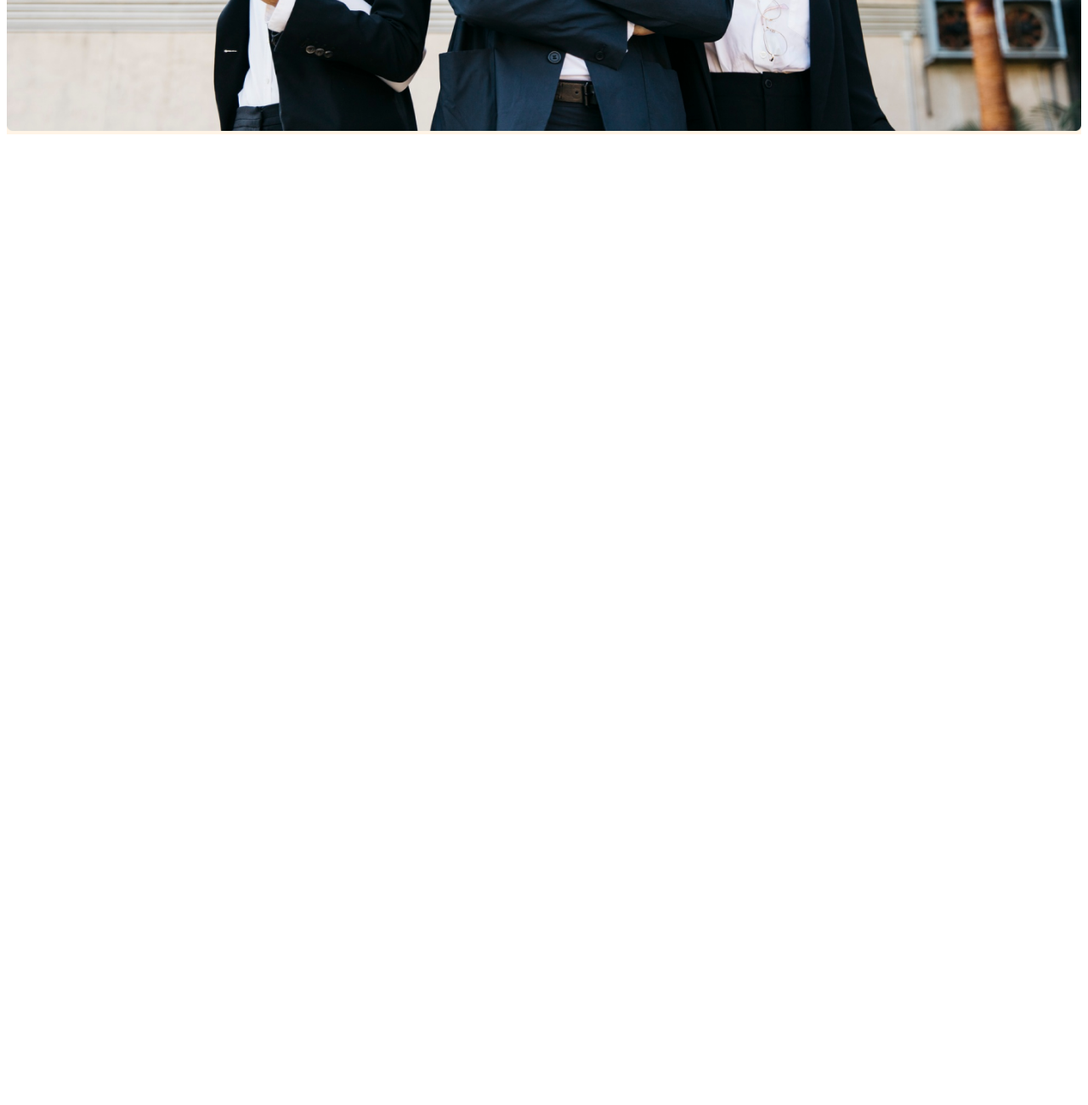
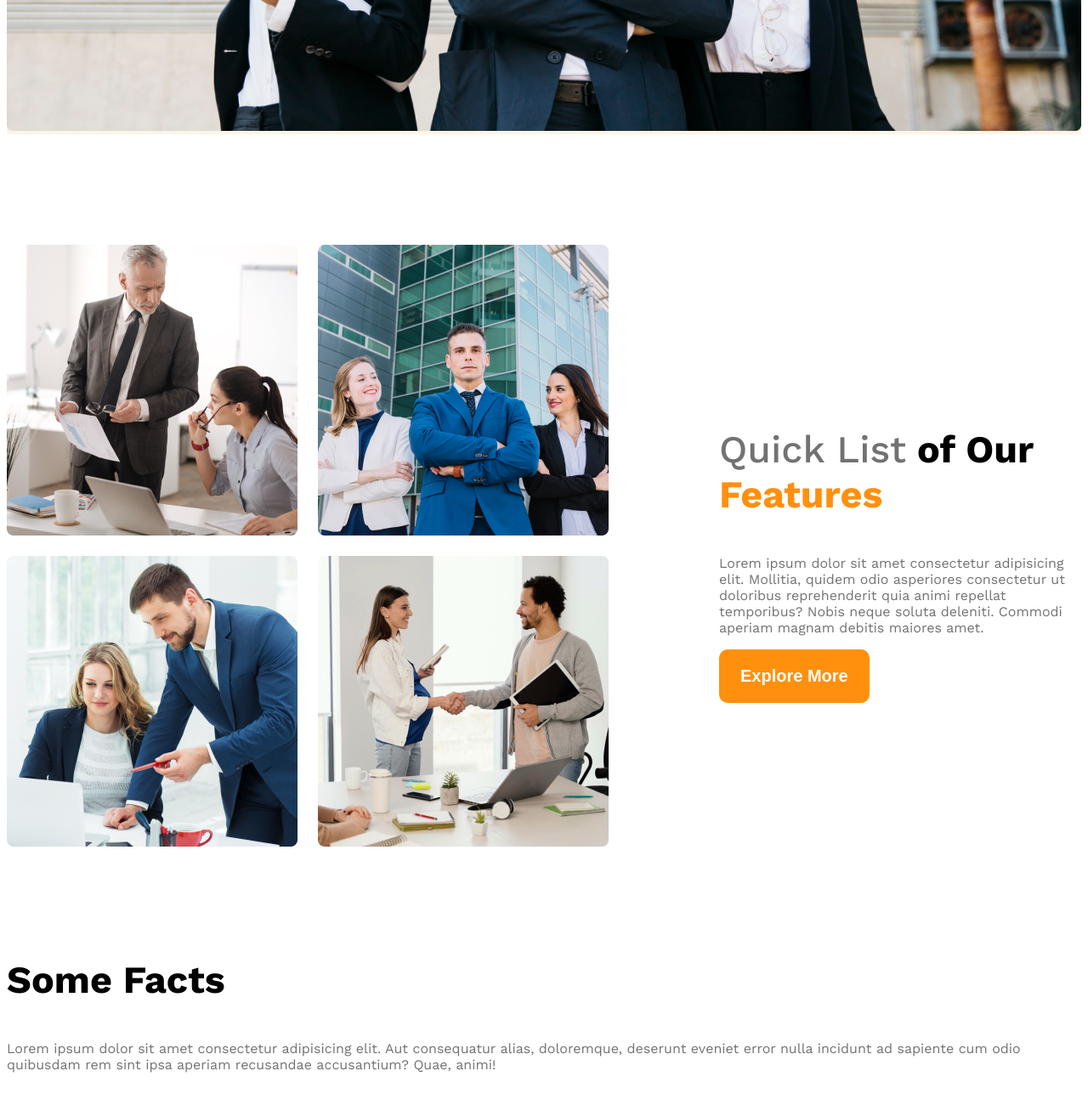
Before and after one commit to adarsha221/my-project-1, a plain HTML site: page index.html in a window 1280 px wide. Shown: the part 1045-2345 px from the top of the page at 85% size. Before the commit the page ends 1211 px from the top, so only its background shows below. Drawn offline with nearby package versions, Linux system fonts and the light colour scheme.

Commit message:
made team responsive

```diff
--- a/index.html
+++ b/index.html
@@ -40,7 +40,29 @@
         </div>
     </header>
     <main>
+        <!-- team section -->
+        <section class="teams display-flex">
+            <div class="team-img-container">
+                <img src="images/team1.png" alt="two Architect discussing about design">
+                <img src="images/team2.png" alt="">
+                <img src="images/team3.png" alt="">
+                <img src="images/team4.png" alt="">
+            </div>
+            <div class="our-features">
+                <h3 class="section-title"><span id="quick-list" class="text-light-gray">Quick List</span> <span>of Our</span> <span class="text-primarY">Features</span></h3>
+                <p class="feaure-description text-light-gray">Lorem ipsum dolor sit amet consectetur adipisicing elit. Mollitia, quidem odio asperiores consectetur ut doloribus reprehenderit quia animi repellat temporibus? Nobis neque soluta deleniti. Commodi aperiam magnam debitis maiores amet.</p>
+                <button class="btn-primary">Explore More</button>
+            </div>
+        </section>
+        <!-- feature will enjoy -->
+         <section>
+            <h3 class="section-title">Some Facts</h3>
+            <p class="text-light-gray">Lorem ipsum dolor sit amet consectetur adipisicing elit. Aut consequatur alias, doloremque, deserunt eveniet error nulla incidunt ad sapiente cum odio quibusdam rem sint ipsa aperiam recusandae accusantium? Quae, animi!</p>
+         </section>
+         <!-- some facts -->
+          <section>
 
+          </section>
     </main>
     <footer>
 
--- a/style/style.css
+++ b/style/style.css
@@ -9,6 +9,13 @@
 /* shared styles */
 .display-flex{
     display: flex;
+}
+.text-primarY{
+    color: #ff900e;
+}
+.section-title{
+    font-size: 2.8rem;
+    font-weight: 700;
 }
 /* dark 2 */
 .text-gray{
@@ -29,6 +36,14 @@
     font-weight: 600;
     border-radius: 10px;
     border: none;
+}
+
+main{
+    max-width: 1440px;
+    margin: 0 auto;
+}
+main > section{
+    margin-top: 130px;
 }
 /* header styles */
 
@@ -72,9 +87,47 @@
     width: 100%;
 }
 
+/* team and feature */
+.teams{
+    align-items: center;
+}
+.team-img-container{
+    display: grid;
+    grid-template-columns: repeat(2, 1fr);
+    gap: 24px;
+}
+
+.our-features{
+    margin-left: 130px;
+    max-width: 530px;
+}
+
+
+
+
+
+#quick-list{
+    font-weight: 500;
+}
+
 /* responsive media query */
 @media screen and (max-width: 576px) {
-    .navbar, .nav-link{
+    .navbar, .nav-link, .teams{
         flex-direction: column;
     }
+    .team-img-container{
+        grid-template-columns: repeat(1, 1fr);
+    }
+    .our-features{
+        margin-left: 20px;
+    }
 }
+/* medium size device */
+@media screen and (min-width: 576px) and (max-width: 992px){
+    .teams{
+        flex-direction: column;
+    }
+    .our-features{
+        margin: 50px auto;
+    }
+}
```
